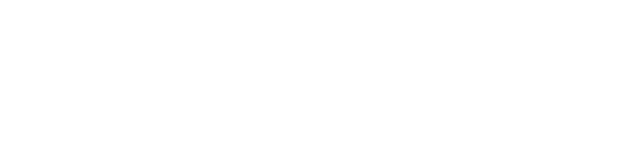
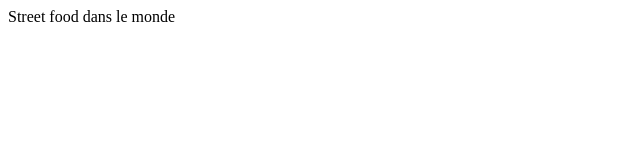
Before and after one commit to Wedge4D/Projet_WebISEN120262027, a plain HTML site: page index.html in a window 1280 px wide. Shown: the whole page, without its empty margins (0-640 px from the left). Drawn offline with Linux system fonts and the light colour scheme.

Commit message:
Update index.html

```diff
--- a/index.html
+++ b/index.html
@@ -6,6 +6,6 @@
     <title></title>
 </head>
 <body>
-
+    Street food dans le monde
 </body>
 </html>
```
